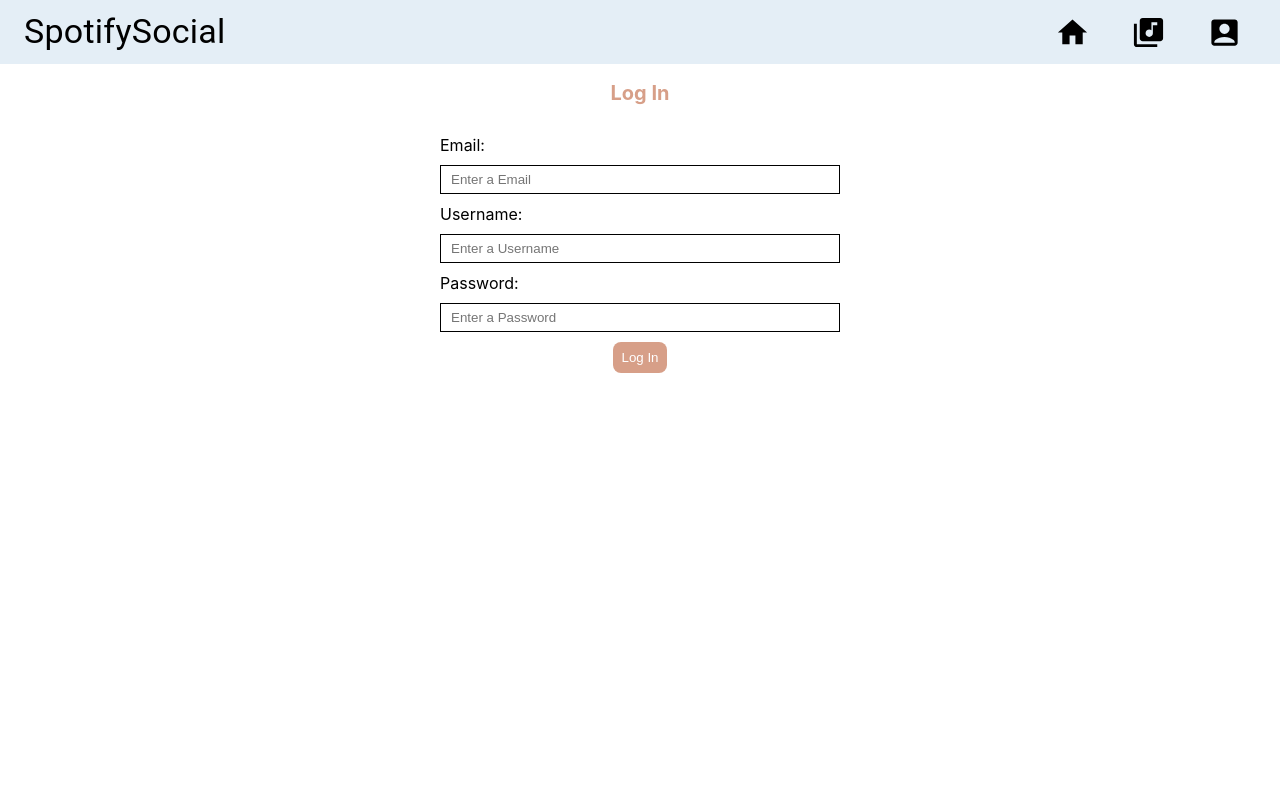
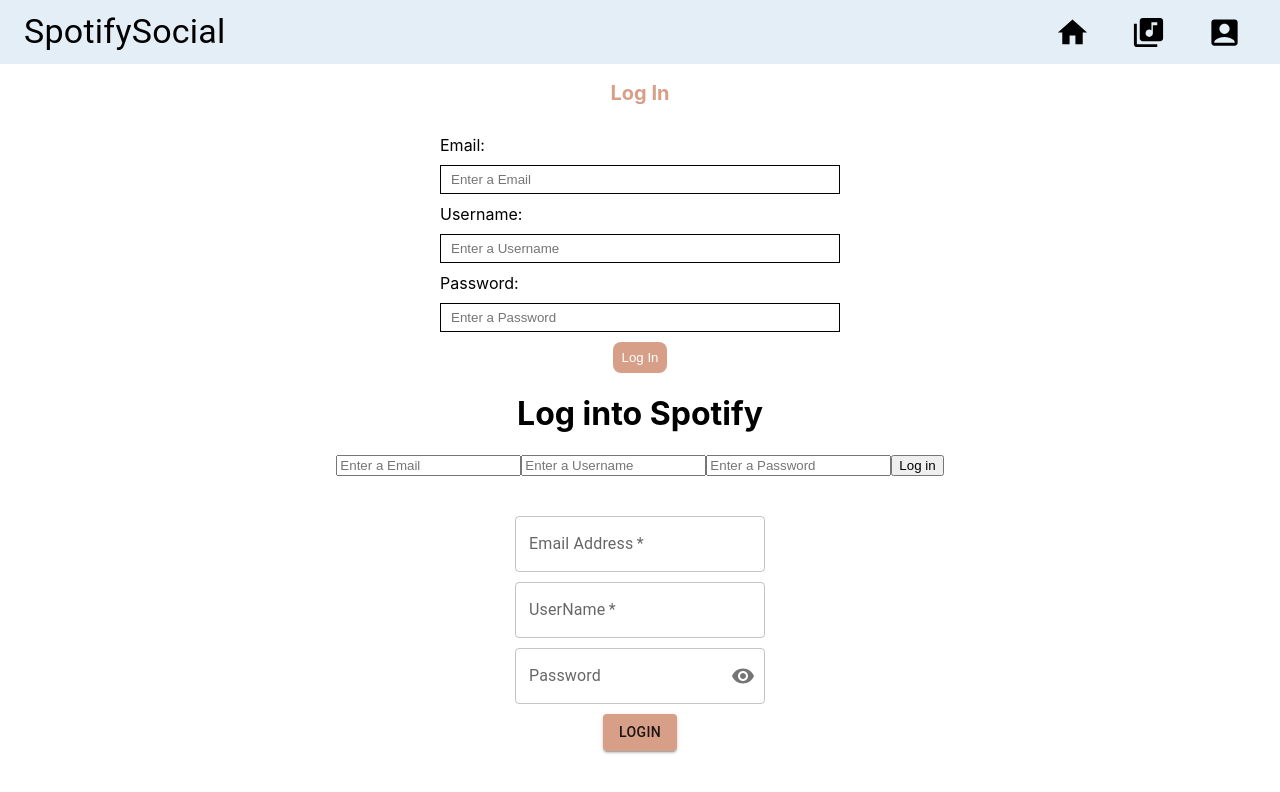
Before and after one commit to jrp9pte/ForgeSpotifyClone, a React (Create React App) app in the folder frontend/: page /login in a window 1280 px wide. Shown: the top 792 px of the page. Built offline with nearby package versions, Linux system fonts and the light colour scheme.

Commit message:
login styling

```diff
--- a/frontend/src/Components/Login/Login.js
+++ b/frontend/src/Components/Login/Login.js
@@ -94,6 +94,138 @@
                     <button className="button"> Log In </button>
                 </form>
             </div>
+
+
+            <h1>Log into Spotify</h1>
+
+                <form onSubmit={handleLogin} className="login-form">
+                    <input
+                        type="text"
+                        required
+                        placeholder='Enter a Email'
+
+                        value={userEmail}
+                        onChange={(e) => setUserEmail(e.target.value)}
+                    />
+                    <input
+                        type="text"
+                        required
+                        placeholder='Enter a Username'
+                        value={username}
+                        onChange={(e) => setUserName(e.target.value)}
+                    />
+                    <input
+                        type="text"
+                        required
+                        placeholder='Enter a Password'
+                        value={userPassword}
+                        onChange={(e) => setUserPassword(e.target.value)}
+                    />
+
+
+                    <button> Log in </button>
+                    {/* _______ */}
+                    <form onSubmit={handleLogin}>
+                        <div
+                            style={{
+                                display: "flex",
+                                justifyContent: "center",
+                                // marginBottom: "10px",
+                                marginTop: "40px",
+                            }}
+                        >
+                            <Box style={{ width: "250px" }}>
+                                <TextField
+                                    variant="outlined"
+                                    id="Spotify-email-address"
+                                    name="email"
+                                    type="email"
+                                    required
+                                    label="Email Address"
+                                    fullWidth
+                                    // value={userEmail}
+                                    onChange={(e) => setUserEmail(e.target.value)}
+                                />
+                            </Box>
+                        </div>
+                        <div
+                            style={{
+                                display: "flex",
+                                justifyContent: "center",
+                                marginBottom: "10px",
+                                marginTop: "10px",
+                            }}
+                        >
+                            <Box style={{ width: "250px" }}>
+                                <TextField
+                                    variant="outlined"
+                                    id="Username for Social"
+                                    name="email"
+                                    type="text"
+                                    required
+                                    label="UserName"
+                                    fullWidth
+                                    // value={userEmail}
+                                    onChange={(e) => setUserName(e.target.value)}
+                                />
+                            </Box>
+                        </div>
+                        <div
+                            style={{
+                                display: "flex",
+                                justifyContent: "center",
+                                marginBottom: "10px",
+                            }}
+                        >
+                            <Box style={{ width: "250px" }}>
+                                <FormControl sx={{ width: "100%" }} variant="outlined">
+                                    <InputLabel htmlFor="outlined-adornment-password">
+                                        Password
+                                    </InputLabel>
+                                    <OutlinedInput
+                                        id="outlined-adornment-password"
+                                        required
+                                        fullWidth
+                                        // value={userPassword}
+                                        onChange={(e) => setUserPassword(e.target.value)}
+                                        type={showPassword ? "text" : "password"}
+                                        endAdornment={
+                                            <InputAdornment position="end">
+                                                <IconButton
+                                                    aria-label="toggle password visibility"
+                                                    onClick={handleClickShowPassword}
+                                                    onMouseDown={handleMouseDownPassword}
+                                                    edge="end"
+                                                >
+                                                    {showPassword ? <VisibilityOff /> : <Visibility />}
+                                                </IconButton>
+                                            </InputAdornment>
+                                        }
+                                        label="Password"
+                                    />
+                                </FormControl>
+                            </Box>
+                        </div>
+                        <div style={{ display: "flex", justifyContent: "center" }}>
+                            <ThemeProvider theme={theme}>
+                                <Button variant="contained" onClick={handleLogin}>
+                                    Login
+                                </Button>
+                            </ThemeProvider>
+
+                        </div>
+                    </form>
+                    {/* _____________ */}
+                </form>
+
+
+
+
+
+
+
+
+
         </>
     )
 }
```
